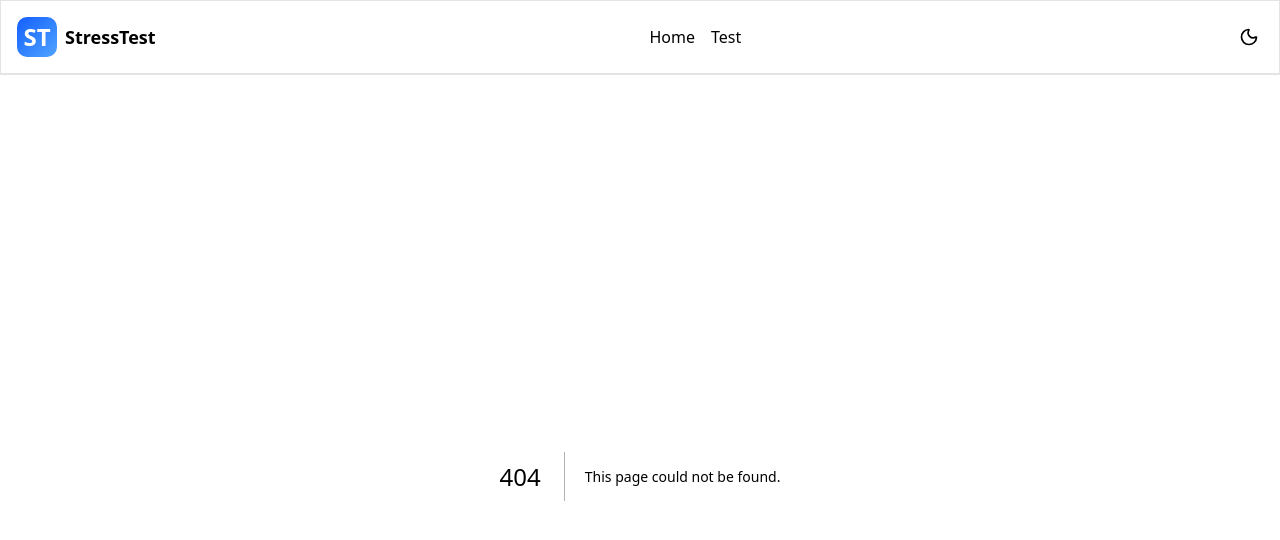
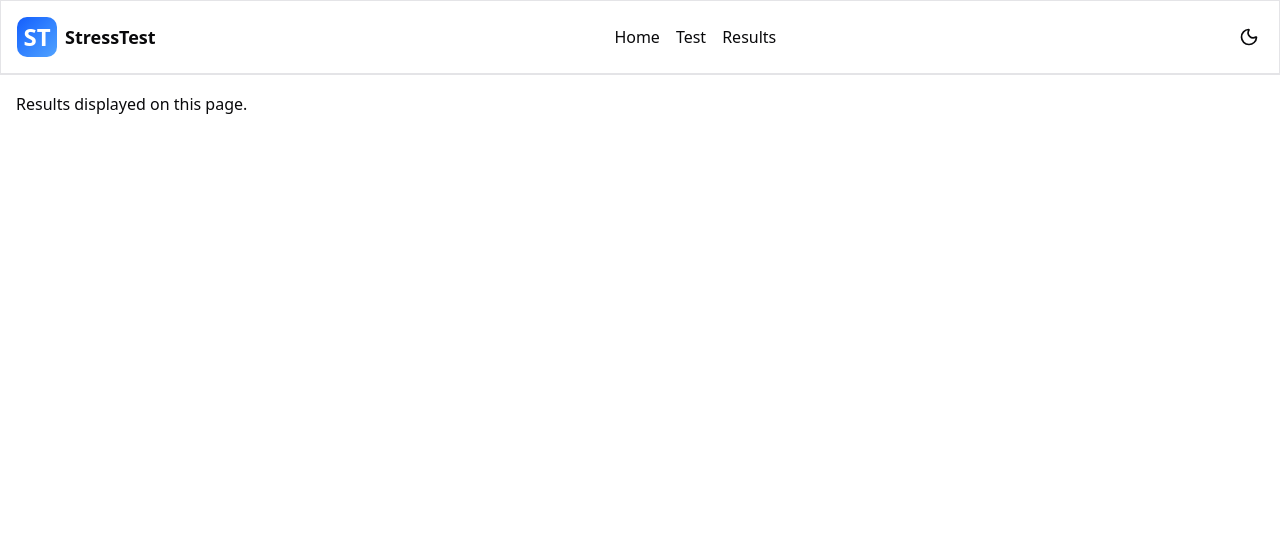
Before and after one commit to badger-99/stress_test, a Next.js app: page /results in a window 1280 px wide. Before the commit this address had no page. Shown: the top 540 px of the page. Built offline with nearby package versions, Linux system fonts and the light colour scheme.

Commit message:
Add results page

```diff
--- /dev/null
+++ b/src/app/results/page.tsx
@@ -0,0 +1,12 @@
+'use client';
+
+import { useResults } from '@/providers/results-provider';
+import { Divide } from 'lucide-react';
+
+export default function Results() {
+  return (
+    <div className='flex-1 p-4'>
+      Results displayed on this page.
+    </div>
+  )
+}
--- a/src/components/header.tsx
+++ b/src/components/header.tsx
@@ -4,7 +4,11 @@ import Link from 'next/link';
 import ThemeToggle from './theme-toggle';
 
 export default function Header() {
-const pages = [{url:'/', name:'Home'}, {url:'/test', name:'Test'}]
+const pages = [
+	{ url: '/', name: 'Home' },
+	{ url: '/test', name: 'Test' },
+	{ url: '/results', name: 'Results' },
+];
 	return (
 		<header className='fixed w-full top-0 left-0 flex items-center justify-center overflow-hidden border border-b-2 z-50 bg-background'>
 			<div className='w-full'>
```
